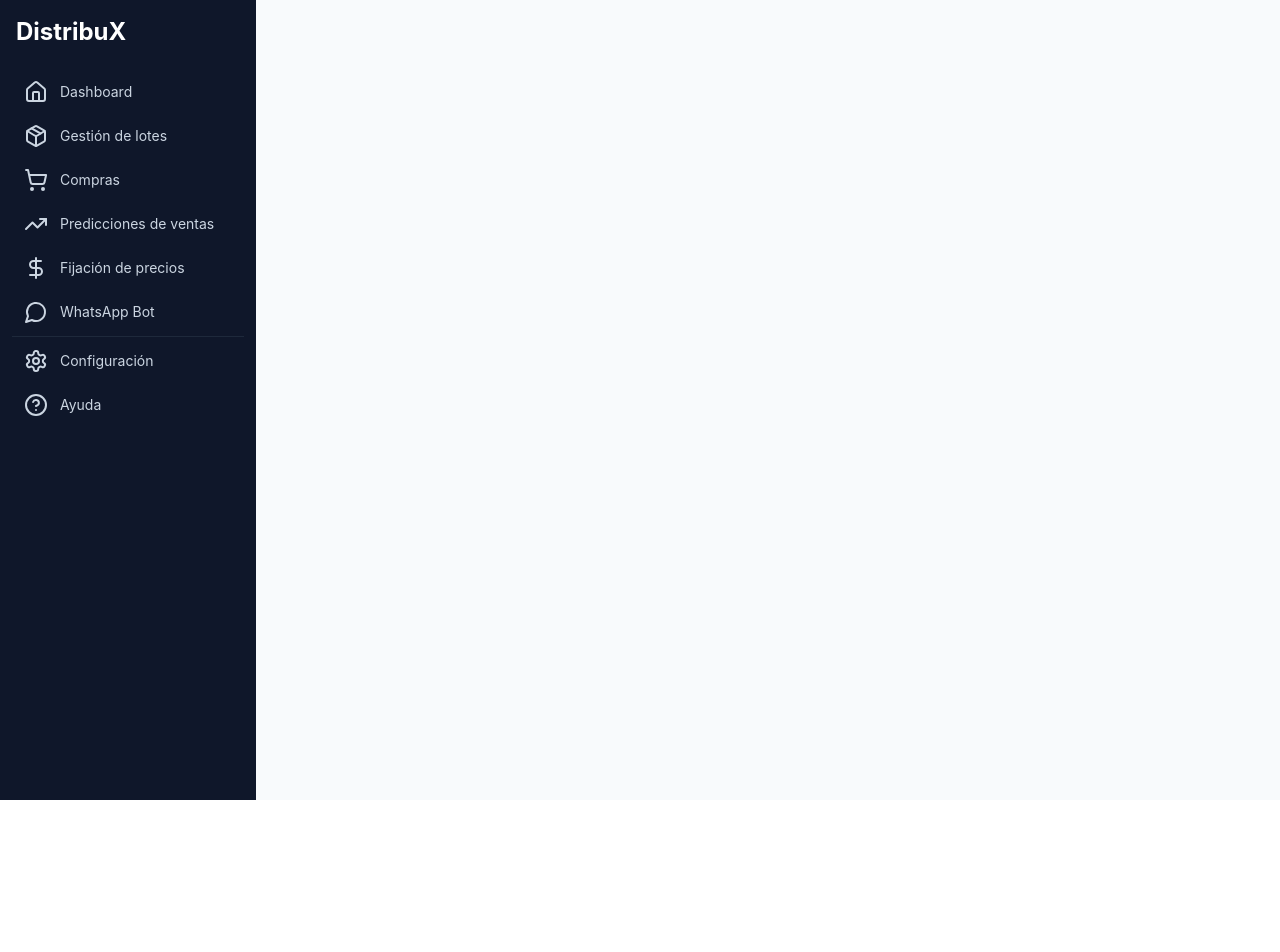
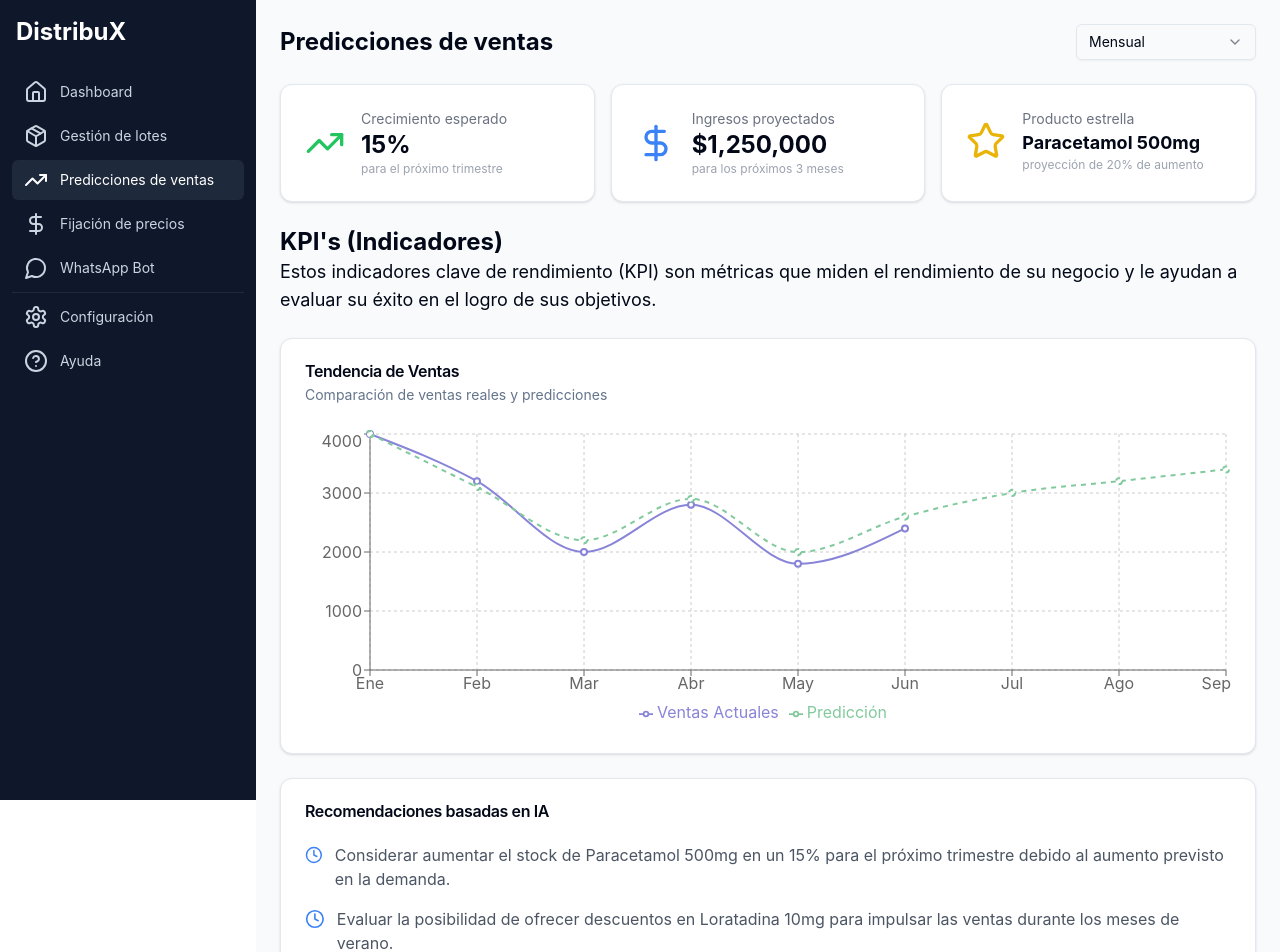
Before and after one commit to Distribux/Inspiratec-Distribux, a React (Vite) app in the folder frontend/: page /ventas in a window 1280 px wide. Shown: the top 952 px of the page. Before the commit the page ends 800 px from the top, so only its background shows below. Built offline with nearby package versions, Linux system fonts and the light colour scheme.

Commit message:
sales: add sales view

```diff
--- a/frontend/src/App.tsx
+++ b/frontend/src/App.tsx
@@ -3,6 +3,7 @@ import { BrowserRouter as Router, Routes, Route } from 'react-router-dom';
 import Layout from '@/components/Layout';
 import Dashboard from '@/views/Dashboard';
 import BatchManagement from '@/views/BatchManagement';
+import SalesPredictions from './views/SalesPredictions';
 
 function App() {
   return (
@@ -11,6 +12,7 @@ function App() {
         <Routes>
           <Route path="/" element={<Dashboard />} />
           <Route path="/lotes" element={<BatchManagement />} />
+          <Route path="/ventas" element={<SalesPredictions />} />
         </Routes>
       </Layout>
     </Router>
--- a/frontend/src/components/Sidebar.tsx
+++ b/frontend/src/components/Sidebar.tsx
@@ -3,7 +3,6 @@ import { Link } from 'react-router-dom';
 import {
   Home,
   Package,
-  ShoppingCart,
   TrendingUp,
   DollarSign,
   MessageCircle,
@@ -60,16 +59,10 @@ const Sidebar = () => {
           isActive={currentPath === '/lotes'}
         />
         <SidebarItem
-          icon={<ShoppingCart />}
-          label="Compras"
-          href="/compras"
-          isActive={currentPath === '/compras'}
-        />
-        <SidebarItem
           icon={<TrendingUp />}
           label="Predicciones de ventas"
-          href="/predicciones"
-          isActive={currentPath === '/predicciones'}
+          href="/ventas"
+          isActive={currentPath === '/ventas'}
         />
         <SidebarItem
           icon={<DollarSign />}
--- /dev/null
+++ b/frontend/src/views/SalesPredictions/index.tsx
@@ -0,0 +1,189 @@
+import {
+    Card,
+    CardContent,
+    CardHeader,
+    CardTitle,
+    CardDescription
+} from '@/components/ui/card';
+import {
+    Select,
+    SelectContent,
+    SelectItem,
+    SelectTrigger,
+    SelectValue,
+} from '@/components/ui/select';
+import {
+    LineChart,
+    Line,
+    XAxis,
+    YAxis,
+    CartesianGrid,
+    Tooltip,
+    Legend,
+    ResponsiveContainer,
+} from 'recharts';
+import { TrendingUp, DollarSign, Star, Clock } from 'lucide-react';
+import { SalesPrediction, PredictionSummary, AIRecommendation, Timeframe } from './interfaces';
+
+const SalesPredictions = () => {
+    const timeframe = Timeframe.Monthly;
+
+    // Sample data - replace with actual data from your API
+    const salesData: SalesPrediction[] = [
+        { month: 'Ene', actualSales: 4000, prediction: 4000 },
+        { month: 'Feb', actualSales: 3200, prediction: 3100 },
+        { month: 'Mar', actualSales: 2000, prediction: 2200 },
+        { month: 'Abr', actualSales: 2800, prediction: 2900 },
+        { month: 'May', actualSales: 1800, prediction: 2000 },
+        { month: 'Jun', actualSales: 2400, prediction: 2600 },
+        { month: 'Jul', actualSales: null, prediction: 3000 },
+        { month: 'Ago', actualSales: null, prediction: 3200 },
+        { month: 'Sep', actualSales: null, prediction: 3400 },
+    ];
+
+    const summary: PredictionSummary = {
+        expectedGrowth: '15%',
+        projectedRevenue: '$1,250,000',
+        starProduct: {
+            name: 'Paracetamol 500mg',
+            growth: '20%'
+        }
+    };
+
+    const recommendations: AIRecommendation[] = [
+        {
+            id: 1,
+            message: 'Considerar aumentar el stock de Paracetamol 500mg en un 15% para el próximo trimestre debido al aumento previsto en la demanda.'
+        },
+        {
+            id: 2,
+            message: 'Evaluar la posibilidad de ofrecer descuentos en Loratadina 10mg para impulsar las ventas durante los meses de verano.'
+        },
+        {
+            id: 3,
+            message: 'Monitorear de cerca las ventas de Ibuprofeno 400mg, ya que se espera una ligera disminución en la demanda.'
+        }
+    ];
+
+    return (
+        <div className="p-6 space-y-6">
+            <div className="flex justify-between items-center">
+                <h1 className="text-2xl font-bold">Predicciones de ventas</h1>
+                <Select value={timeframe}>
+                    <SelectTrigger className="w-[180px]">
+                        <SelectValue placeholder="Periodo de tiempo" />
+                    </SelectTrigger>
+                    <SelectContent>
+                        <SelectItem value="monthly">Mensual</SelectItem>
+                        <SelectItem value="quarterly">Trimestral</SelectItem>
+                        <SelectItem value="yearly">Anual</SelectItem>
+                    </SelectContent>
+                </Select>
+            </div>
+
+            {/* Prediction Summary */}
+            <div className="grid grid-cols-1 md:grid-cols-3 gap-4">
+                <Card>
+                    <CardContent className="p-6">
+                        <div className="flex items-center space-x-4">
+                            <TrendingUp className="h-10 w-10 text-green-500" />
+                            <div>
+                                <p className="text-sm text-gray-500">Crecimiento esperado</p>
+                                <p className="text-2xl font-bold">{summary.expectedGrowth}</p>
+                                <p className="text-xs text-gray-400">para el próximo trimestre</p>
+                            </div>
+                        </div>
+                    </CardContent>
+                </Card>
+                <Card>
+                    <CardContent className="p-6">
+                        <div className="flex items-center space-x-4">
+                            <DollarSign className="h-10 w-10 text-blue-500" />
+                            <div>
+                                <p className="text-sm text-gray-500">Ingresos proyectados</p>
+                                <p className="text-2xl font-bold">{summary.projectedRevenue}</p>
+                                <p className="text-xs text-gray-400">para los próximos 3 meses</p>
+                            </div>
+                        </div>
+                    </CardContent>
+                </Card>
+                <Card>
+                    <CardContent className="p-6">
+                        <div className="flex items-center space-x-4">
+                            <Star className="h-10 w-10 text-yellow-500" />
+                            <div>
+                                <p className="text-sm text-gray-500">Producto estrella</p>
+                                <p className="text-lg font-bold">{summary.starProduct.name}</p>
+                                <p className="text-xs text-gray-400">
+                                    proyección de {summary.starProduct.growth} de aumento
+                                </p>
+                            </div>
+                        </div>
+                    </CardContent>
+                </Card>
+            </div>
+
+            <div className="flex flex-col justify-between items-center">
+                <h1 className="flex w-full text-2xl font-bold">KPI's (Indicadores)</h1>
+                <p className="flex w-full text-lg">
+                    Estos indicadores clave de rendimiento (KPI) son métricas que miden el rendimiento de su negocio y le ayudan a evaluar su éxito en el logro de sus objetivos.
+                </p>
+            </div>
+
+            {/* Sales Trend Chart */}
+            <Card>
+                <CardHeader>
+                    <CardTitle>Tendencia de Ventas</CardTitle>
+                    <CardDescription>Comparación de ventas reales y predicciones</CardDescription>
+                </CardHeader>
+                <CardContent>
+                    <div className="h-[300px]">
+                        <ResponsiveContainer width="100%" height="100%">
+                            <LineChart data={salesData}>
+                                <CartesianGrid strokeDasharray="3 3" />
+                                <XAxis dataKey="month" />
+                                <YAxis />
+                                <Tooltip />
+                                <Legend />
+                                <Line
+                                    type="monotone"
+                                    dataKey="actualSales"
+                                    stroke="#8884d8"
+                                    name="Ventas Actuales"
+                                    strokeWidth={2}
+                                />
+                                <Line
+                                    type="monotone"
+                                    dataKey="prediction"
+                                    stroke="#82ca9d"
+                                    name="Predicción"
+                                    strokeDasharray="5 5"
+                                    strokeWidth={2}
+                                />
+                            </LineChart>
+                        </ResponsiveContainer>
+                    </div>
+                </CardContent>
+            </Card>
+
+            {/* AI Recommendations */}
+            <Card>
+                <CardHeader>
+                    <CardTitle>Recomendaciones basadas en IA</CardTitle>
+                </CardHeader>
+                <CardContent>
+                    <div className="space-y-4">
+                        {recommendations.map((rec) => (
+                            <div key={rec.id} className="flex items-start space-x-3">
+                                <Clock className="h-5 w-5 text-blue-500 mt-0.5" />
+                                <p className="text-gray-600">{rec.message}</p>
+                            </div>
+                        ))}
+                    </div>
+                </CardContent>
+            </Card>
+        </div>
+    );
+};
+
+export default SalesPredictions;
```
